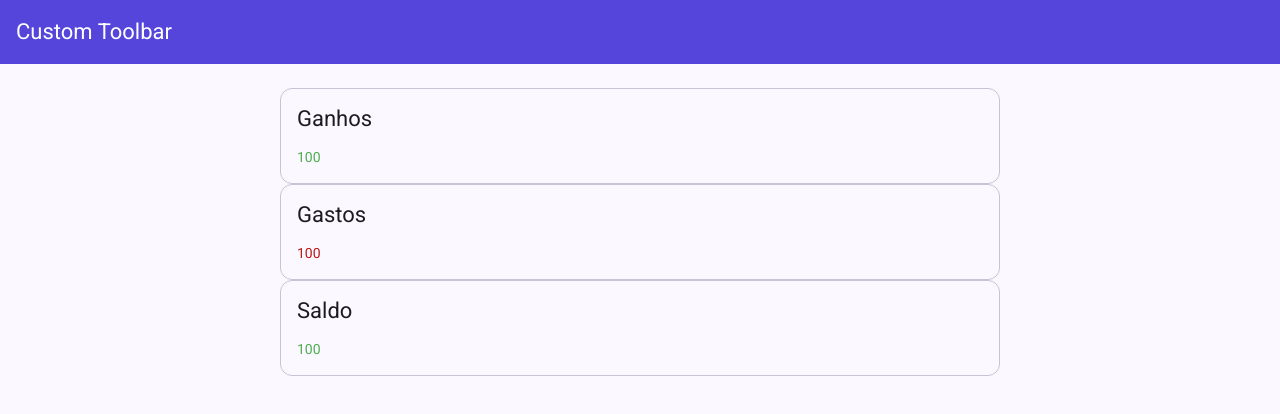
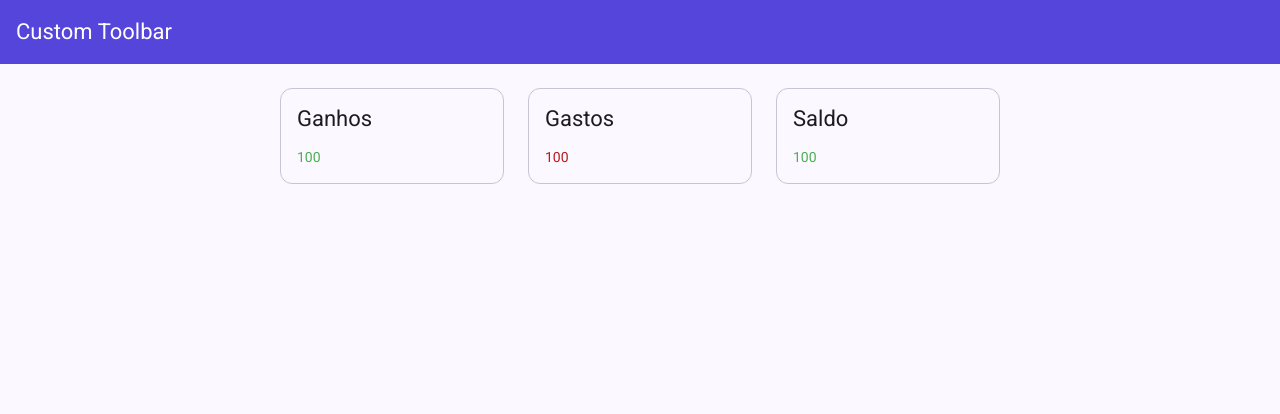
Before and after one commit to fabioaguir/gerenciador-financeiro, an Angular app: page / in a window 1280 px wide. Shown: the top 414 px of the page. Built offline with nearby package versions, Linux system fonts and the light colour scheme.

Commit message:
Melhorando layout dos cards de valores

```diff
--- /dev/null
+++ b/src/app/features/home/components/balance/balance.html
@@ -0,0 +1,18 @@
+<app-balance-card
+    class="card"
+    type="income"
+    label="Ganhos"
+    [value]="100"
+></app-balance-card>
+<app-balance-card
+    class="card"
+    type="outcome"
+    label="Gastos"
+    [value]="100"
+></app-balance-card>
+<app-balance-card
+    class="card"
+    type="balance"
+    label="Saldo"
+    [value]="100"
+></app-balance-card>
--- /dev/null
+++ b/src/app/features/home/components/balance/balance.scss
@@ -0,0 +1,8 @@
+:host {
+    display: flex;
+    gap: 24px;
+
+    .card{
+        flex: 1;
+    }
+}
--- a/src/app/features/home/home.html
+++ b/src/app/features/home/home.html
@@ -1,19 +1 @@
-<app-balance-card
-    type="income"
-    label="Ganhos"
-    [value]="100"
-></app-balance-card>
-
-
-<app-balance-card
-    type="outcome"
-    label="Gastos"
-    [value]="100"
-></app-balance-card>
-
-
-<app-balance-card
-    type="balance"
-    label="Saldo"
-    [value]="100"
-></app-balance-card>
+<app-balance></app-balance>
--- a/src/app/features/home/home.ts
+++ b/src/app/features/home/home.ts
@@ -1,9 +1,9 @@
 import { Component } from '@angular/core';
-import { BalanceCard } from './components/balance-card/balance-card';
+import { Balance } from "./components/balance/balance";
 
 @Component({
   selector: 'app-home',
-  imports: [BalanceCard],
+  imports: [Balance],
   templateUrl: './home.html',
   styleUrl: './home.scss',
 })
```
Also changed, not shown: src/app/features/home/components/balance/balance.ts (added, +12 -0 lines), src/app/features/home/components/balance/components/balance-card/balance-card.html (renamed from src/app/features/home/components/balance-card/balance-card.html), src/app/features/home/components/balance/components/balance-card/balance-card.scss (renamed from src/app/features/home/components/balance-card/balance-card.scss), src/app/features/home/components/balance/components/balance-card/balance-card.ts (renamed from src/app/features/home/components/balance-card/balance-card.ts).
